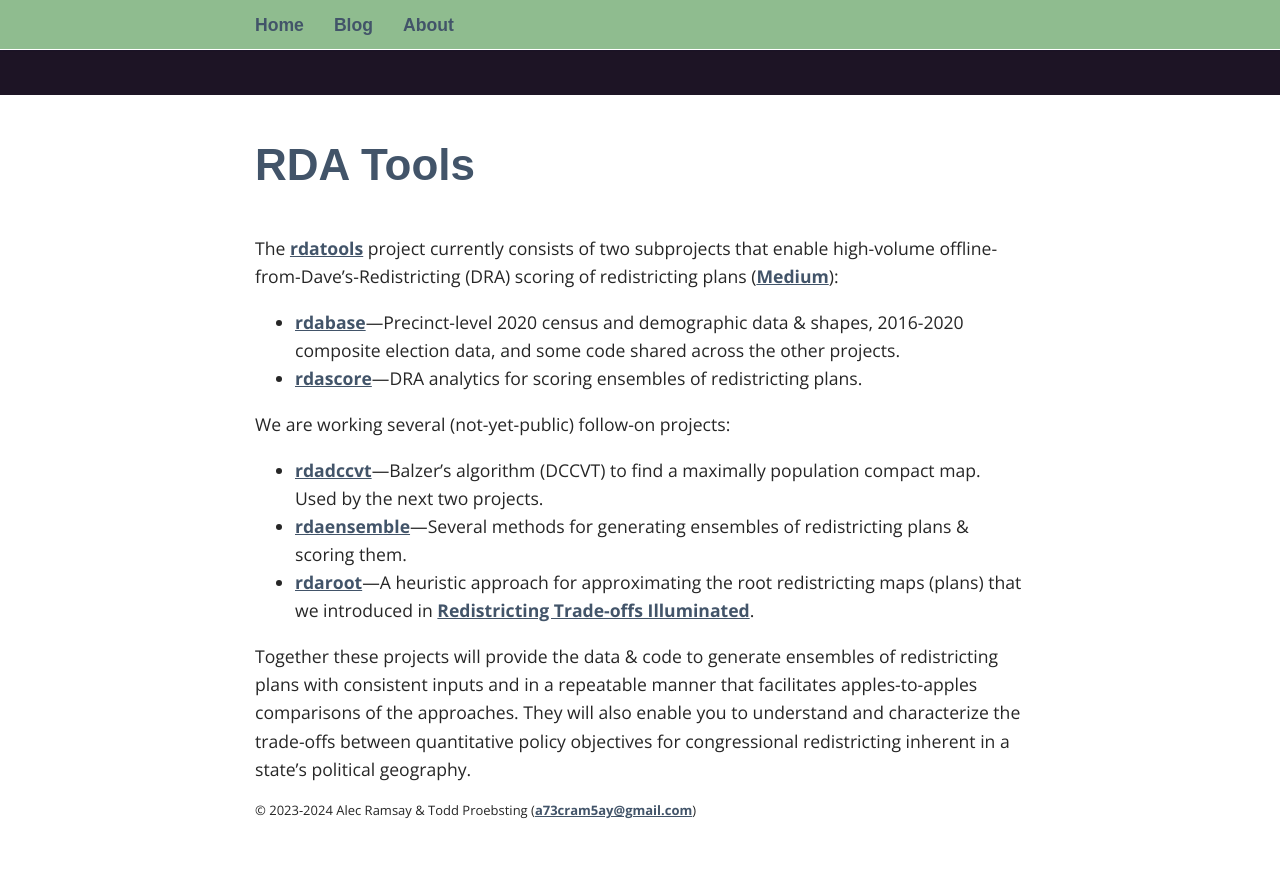
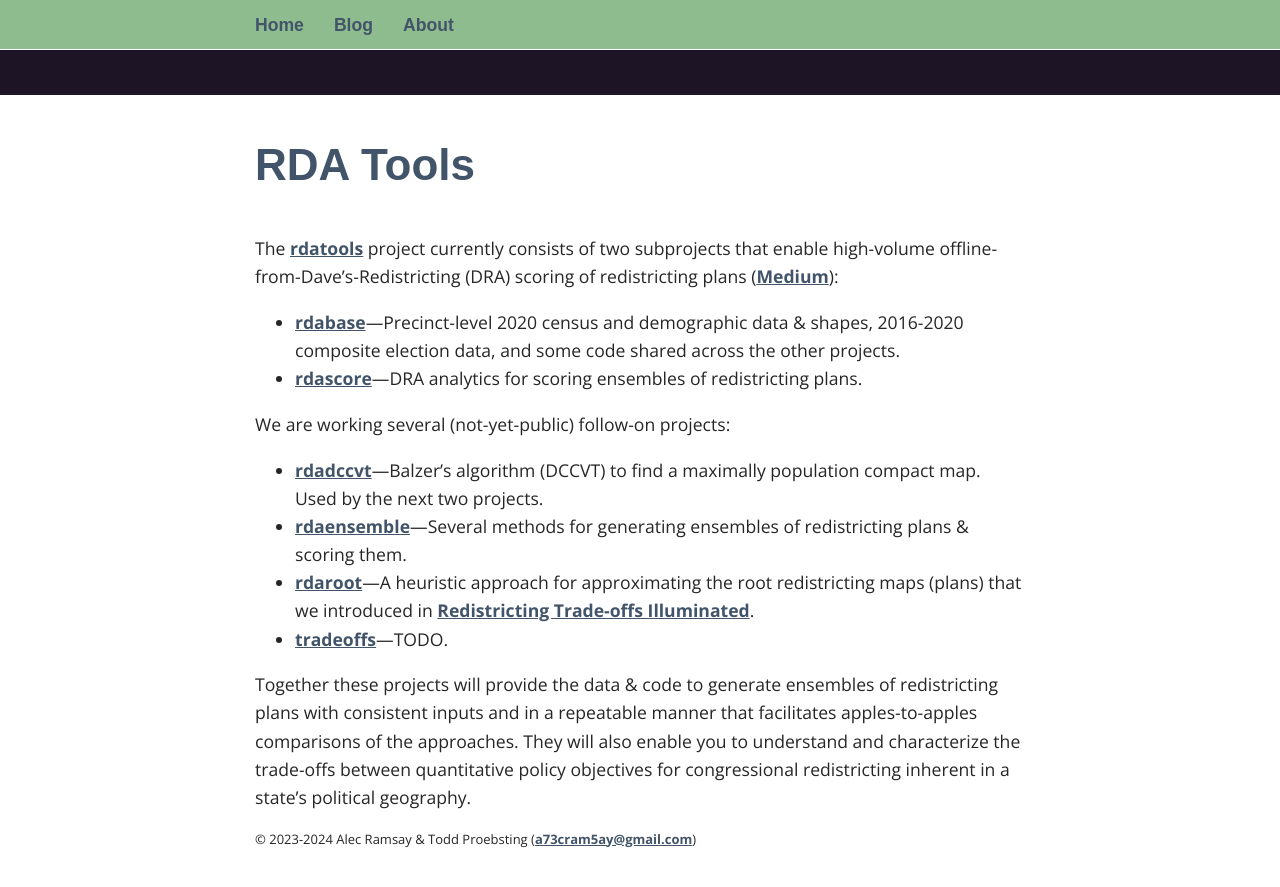
Before and after one commit to rdatools/rdatools.github.io, a Jekyll site: the page built from index.markdown, in a window 1280 px wide. Shown: the top 887 px of the page. Built offline with Jekyll 4.4.1, drawn with Linux system fonts in a browser that asks for light colours; some web fonts are replaced.

Commit message:
Added dependency doc

```diff
--- a/index.markdown
+++ b/index.markdown
@@ -27,6 +27,7 @@ We are working several (not-yet-public) follow-on projects:
 -   [rdaroot](https://github.com/rdatools/rdaroot)&#8212;A heuristic approach for
     approximating the root redistricting maps (plans) that we introduced in
     [Redistricting Trade-offs Illuminated](https://alecramsay.github.io/pg/).
+-   [tradeoffs](https://github.com/rdatools/tradeoffs)&#8212;TODO.
 
 Together these projects will provide the data &amp; code to generate ensembles
 of redistricting plans with consistent inputs and in a repeatable manner
```
Also changed, not shown: README.md.
